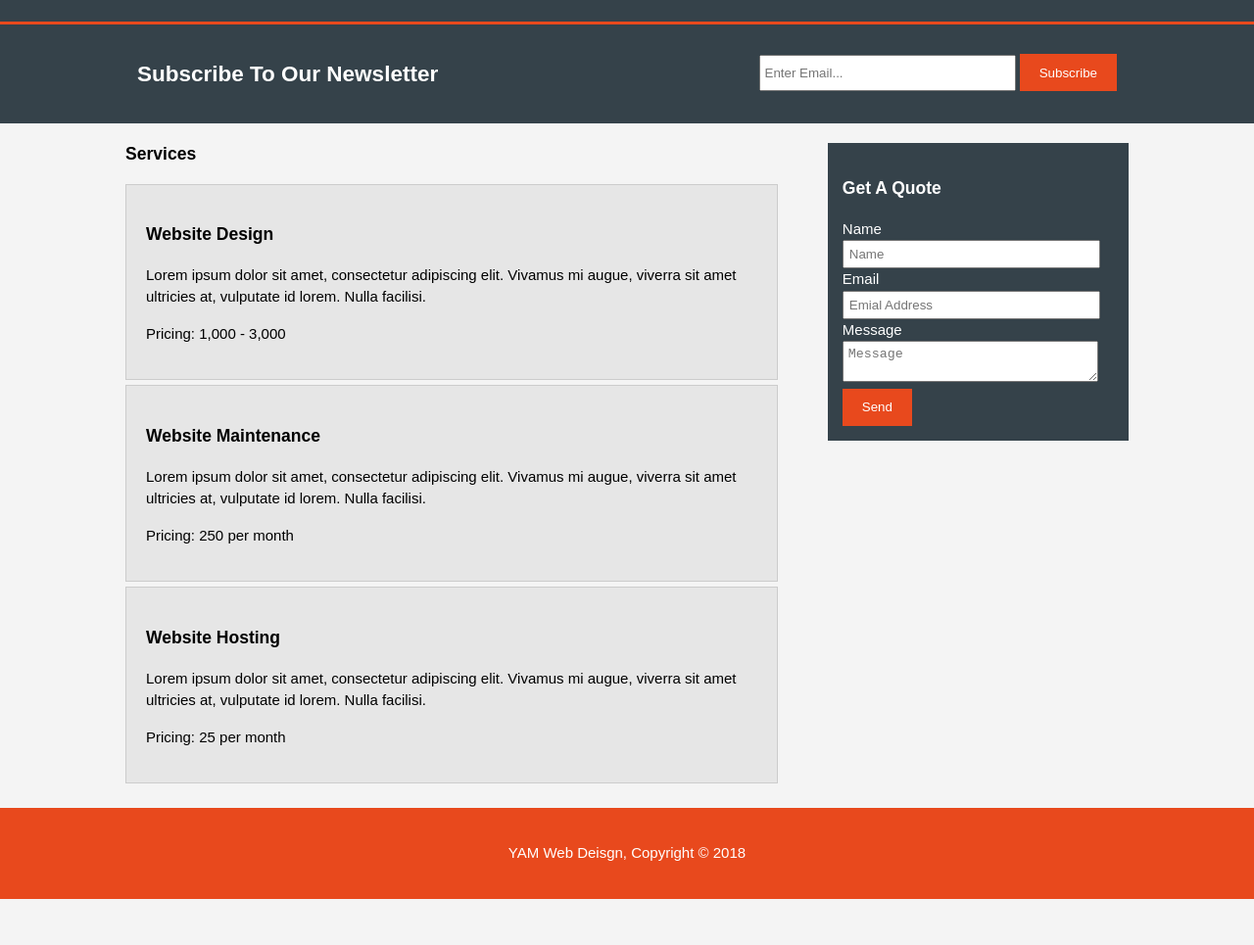
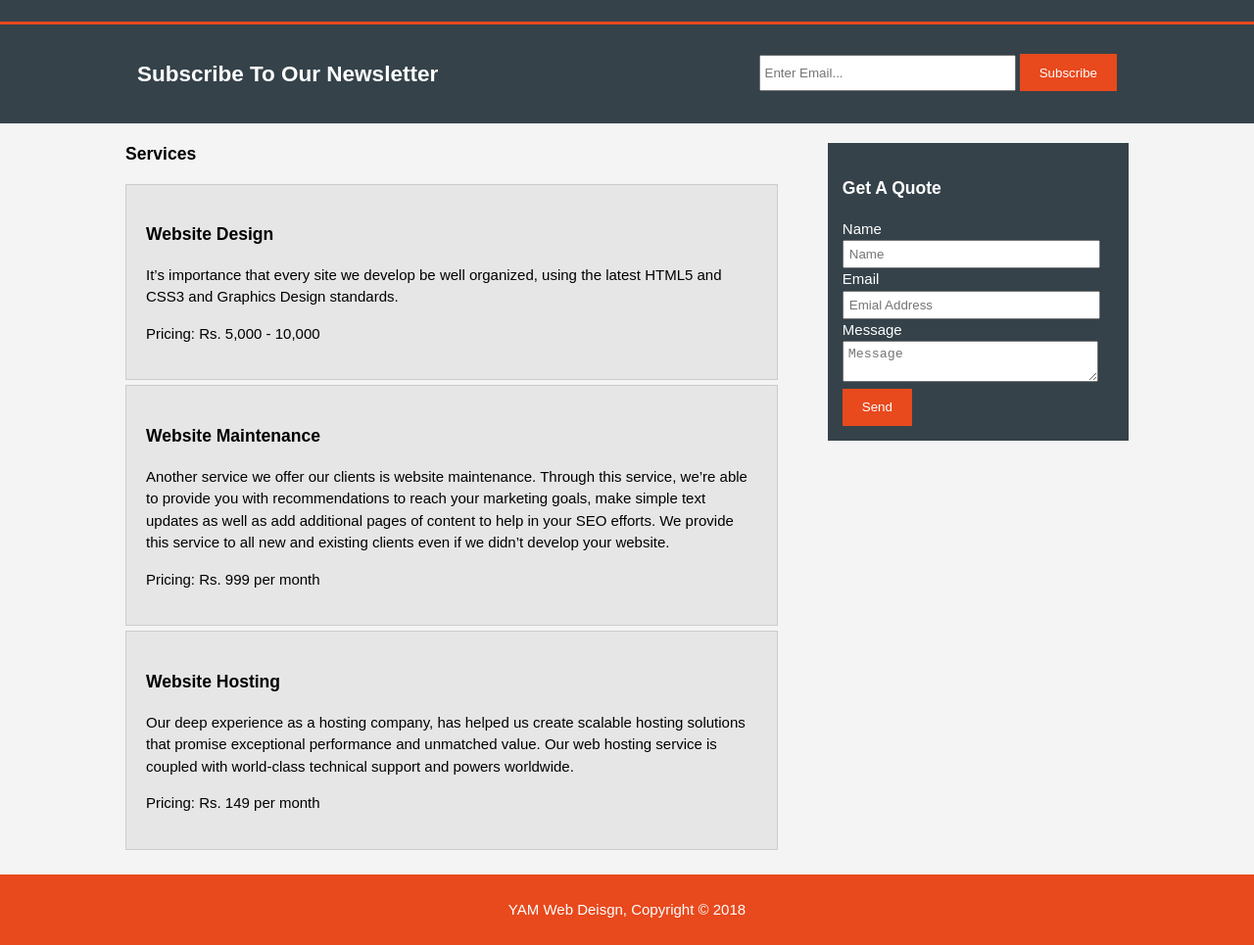
Before and after one commit to alirezakanani/alirezakanani.github.io, a plain HTML site: page services.html in a window 1280 px wide. Shown: the part 78-1043 px from the top of the page at 98% size. Before the commit the page ends 996 px from the top, so only its background shows below. Drawn offline with Linux system fonts and the light colour scheme.

Commit message:
Final Changes

```diff
--- a/css/style.css
+++ b/css/style.css
@@ -163,7 +163,7 @@ ul#services li{
 }
 
 footer{
-  padding:20px;
+  padding:10px;
   margin-top:20px;
   color:#ffffff;
   background-color:#e8491d;
--- a/services.html
+++ b/services.html
@@ -42,18 +42,18 @@
           <ul id="services">
             <li>
               <h3>Website Design</h3>
-              <p>Lorem ipsum dolor sit amet, consectetur adipiscing elit. Vivamus mi augue, viverra sit amet ultricies at, vulputate id lorem. Nulla facilisi.</p>
-						  <p>Pricing: 1,000 - 3,000 </p>
+              <p> It’s importance that every site we develop be well organized, using the latest HTML5 and CSS3 and Graphics Design standards.</p>
+						  <p>Pricing: Rs. 5,000 - 10,000 </p>
             </li>
             <li>
               <h3>Website Maintenance</h3>
-              <p>Lorem ipsum dolor sit amet, consectetur adipiscing elit. Vivamus mi augue, viverra sit amet ultricies at, vulputate id lorem. Nulla facilisi.</p>
-						  <p>Pricing: 250 per month</p>
+              <p>Another service we offer our clients is website maintenance. Through this service, we’re able to provide you with recommendations to reach your marketing goals, make simple text updates as well as add additional pages of content to help in your SEO efforts. We provide this service to all new and existing clients even if we didn’t develop your website.</p>
+						  <p>Pricing: Rs. 999 per month</p>
             </li>
             <li>
               <h3>Website Hosting</h3>
-              <p>Lorem ipsum dolor sit amet, consectetur adipiscing elit. Vivamus mi augue, viverra sit amet ultricies at, vulputate id lorem. Nulla facilisi.</p>
-						  <p>Pricing: 25 per month</p>
+              <p> Our deep experience as a hosting company, has helped us create scalable hosting solutions that promise exceptional performance and unmatched value. Our web hosting service is coupled with world-class technical support and powers worldwide.</p>
+						  <p>Pricing: Rs. 149 per month</p>
             </li>
           </ul>
         </article>
```
Also changed, not shown: about.html (+3 -3 lines), index.html (+4 -4 lines).
